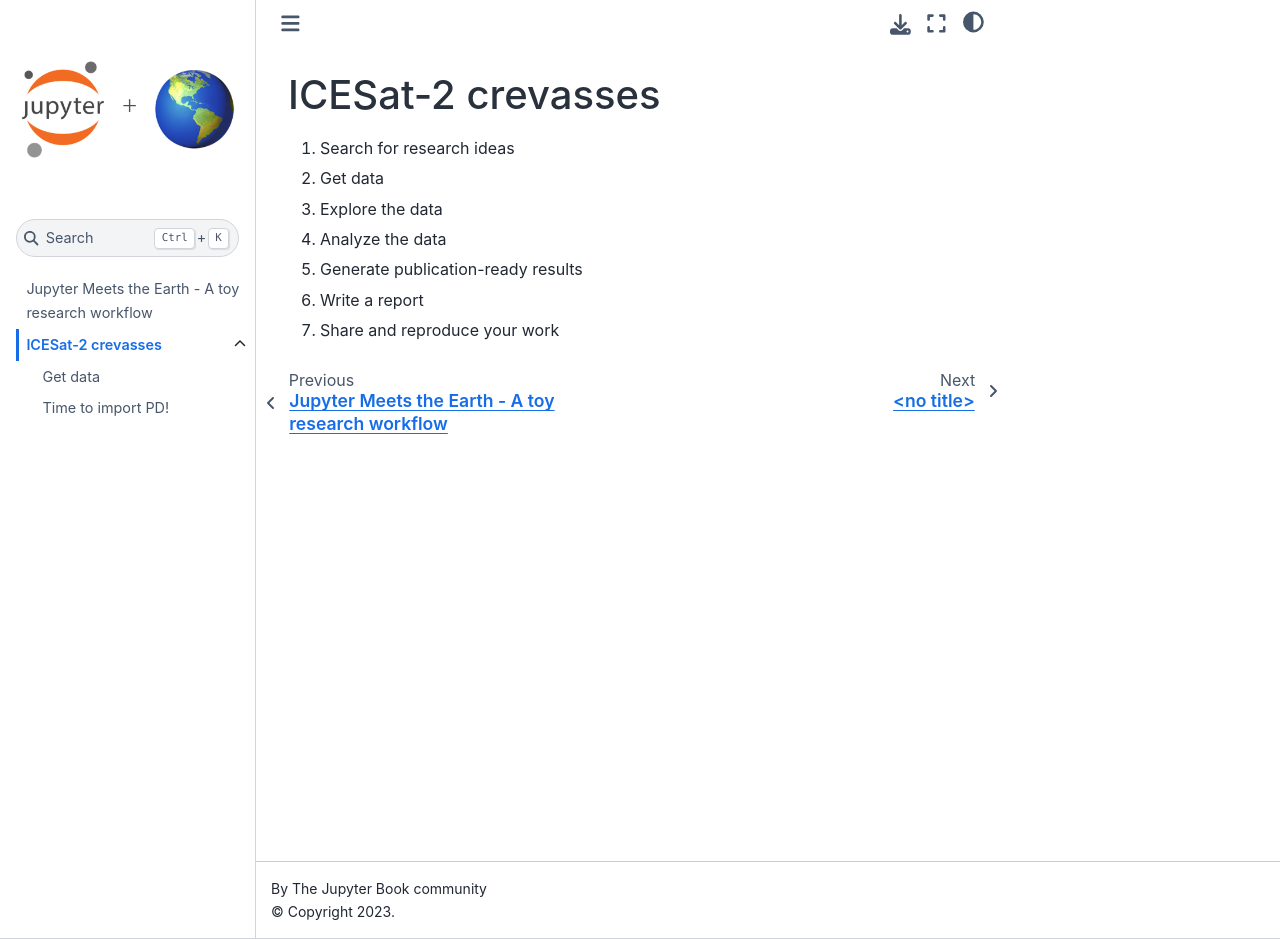
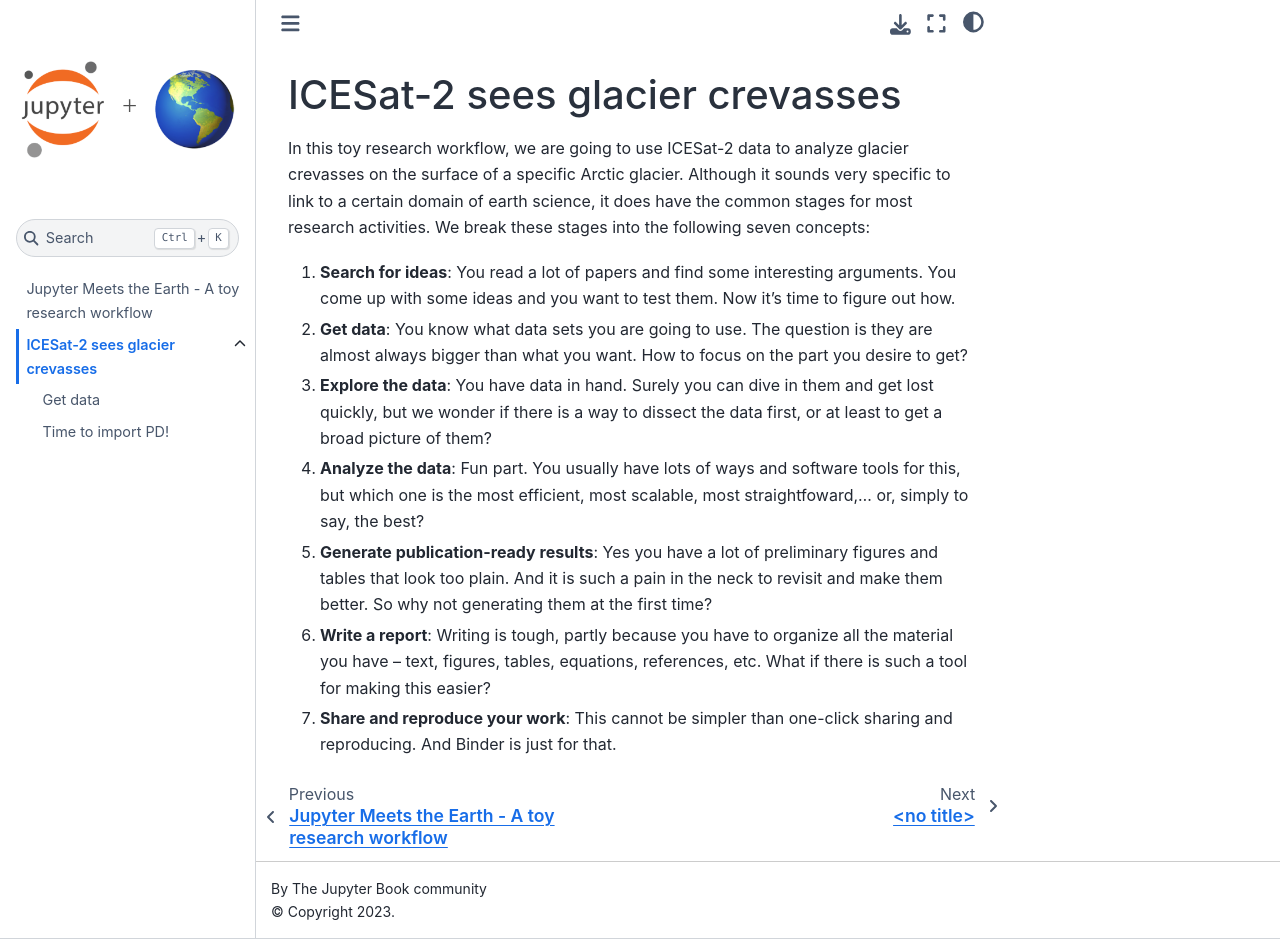
Before and after one commit to geostacks/toy-research-workflow, a Jupyter Book: the page built from docs/icesat2-crevasses/index.md, in a window 1280 px wide and 939 px high. Built offline with Jupyter Book 1.0.4 settings and Sphinx 7.4.7 and the Sphinx Book theme 1.1.4, drawn with Linux system fonts in a browser that asks for light colours; pages that are not in the unit, such as notebooks, are missing from menus.

```diff
--- a/docs/_toc.yml
+++ b/docs/_toc.yml
@@ -1,13 +1,12 @@
-# Table of Content file reference: https://jupyterbook.org/customize/toc.html
-# Note that the file extensions (.md, .ipynb) are assumed
-- file: index
-
+format: jb-article
+root: index
+sections:
 - file: icesat2-crevasses/index
   sections:
-    - file: icesat2-crevasses/ideas
-    - file: icesat2-crevasses/getdata
-    - file: icesat2-crevasses/explore
-    - file: icesat2-crevasses/analysis
-    - file: icesat2-crevasses/results
-    - file: icesat2-crevasses/writeup
-    - file: icesat2-crevasses/reproduce
+  - file: icesat2-crevasses/ideas
+  - file: icesat2-crevasses/getdata
+  - file: icesat2-crevasses/explore
+  - file: icesat2-crevasses/analysis
+  - file: icesat2-crevasses/results
+  - file: icesat2-crevasses/writeup
+  - file: icesat2-crevasses/reproduce
--- a/docs/icesat2-crevasses/index.md
+++ b/docs/icesat2-crevasses/index.md
@@ -1,9 +1,11 @@
-# ICESat-2 crevasses
+# ICESat-2 sees glacier crevasses
 
-1. Search for research ideas
-2. Get data
-3. Explore the data
-4. Analyze the data
-5. Generate publication-ready results
-6. Write a report
-7. Share and reproduce your work
+In this toy research workflow, we are going to use ICESat-2 data to analyze glacier crevasses on the surface of a specific Arctic glacier. Although it sounds very specific to link to a certain domain of earth science, it does have the common stages for most research activities. We break these stages into the following seven concepts:
+
+1. **Search for ideas**: You read a lot of papers and find some interesting arguments. You come up with some ideas and you want to test them. Now it's time to figure out how.
+2. **Get data**: You know what data sets you are going to use. The question is they are almost always bigger than what you want. How to focus on the part you desire to get?
+3. **Explore the data**: You have data in hand. Surely you can dive in them and get lost quickly, but we wonder if there is a way to dissect the data first, or at least to get a broad picture of them?
+4. **Analyze the data**: Fun part. You usually have lots of ways and software tools for this, but which one is the most efficient, most scalable, most straightfoward,... or, simply to say, the best?
+5. **Generate publication-ready results**: Yes you have a lot of preliminary figures and tables that look too plain. And it is such a pain in the neck to revisit and make them better. So why not generating them at the first time?
+6. **Write a report**: Writing is tough, partly because you have to organize all the material you have -- text, figures, tables, equations, references, etc. What if there is such a tool for making this easier?
+7. **Share and reproduce your work**: This cannot be simpler than one-click sharing and reproducing. And Binder is just for that.
```
Also changed, not shown: docs/index.md (+3 -1 lines).
